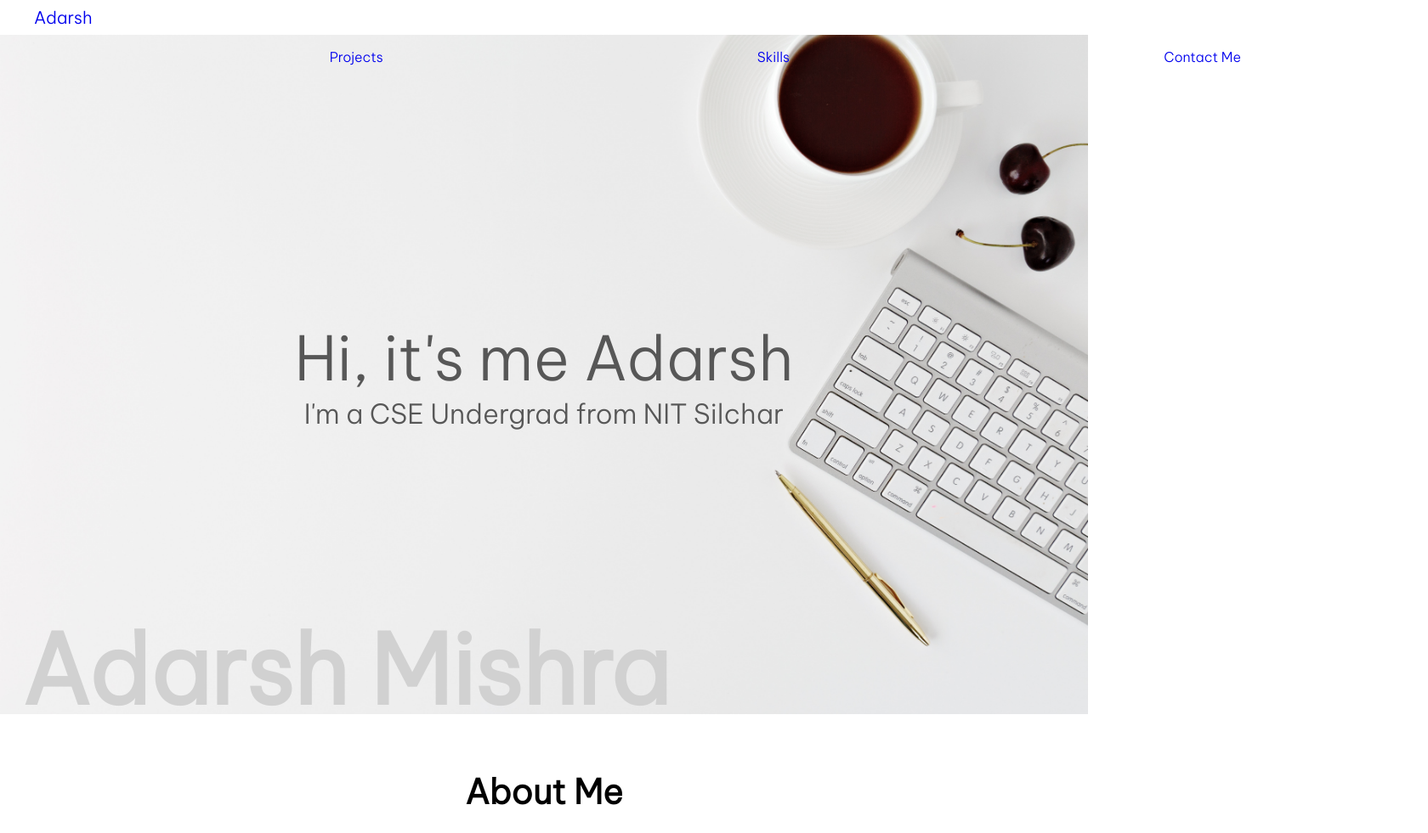
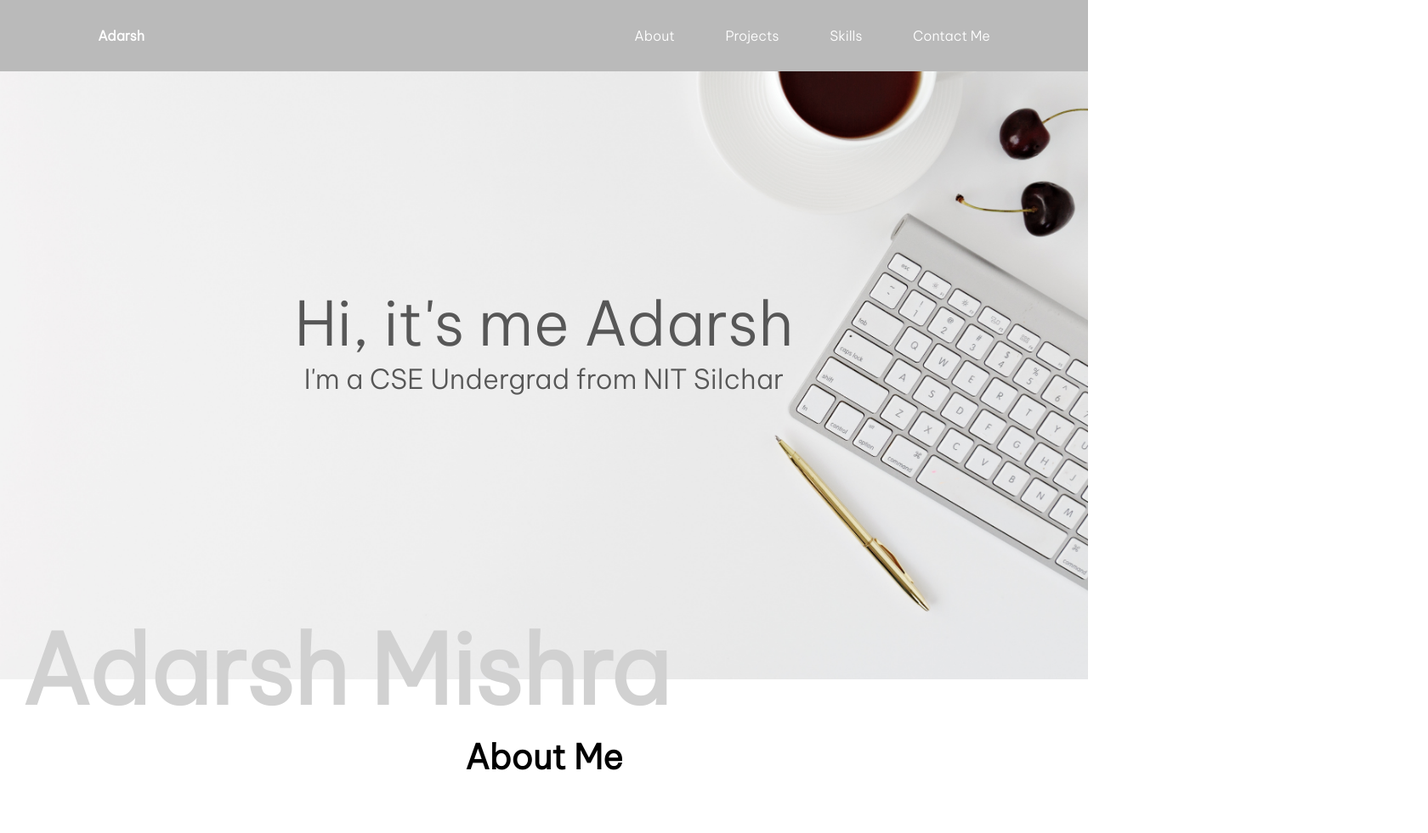
Before and after one commit to yousant/portfolioadarsh, a plain HTML site: page index.html in a window 1280 px wide. Shown: the top 981 px of the page at 85% size, 1680 px wide, since content can reach past the window. Drawn offline with nearby package versions, Linux system fonts and the light colour scheme.

Commit message:
Update styles.css

```diff
--- a/styles.css
+++ b/styles.css
@@ -4,6 +4,7 @@
 * {
     margin: 0;
     padding: 0;
+    box-sizing: border-box;
     scroll-behavior: smooth;
     font-family: "Be Vietnam Pro", sans-serif;
 }
@@ -20,33 +21,35 @@
     margin: 0px auto;
 }
 
+/*
 .navbar {
-    width: 2000px;
+    width: 100vw;
     display: flex;
     justify-content: space-around;
     align-items: center;
     position: absolute;
     z-index: 1;
     padding-top: 1rem;
-    left: -25%;
 
-    /* transform: translate(-15%, -30%); */
+    background-color: rgb(66, 66, 66);
 
-    /* padding-left: 1rem; */
+
 
 }
+
 .logo-text {
-    padding: 0.5rem;
-    margin-left: 2rem;
+    padding : 0.5rem;
+    margin-left: 1rem;
+    align-items:center;
     font-size: 20px;
     color: gray;
 }
 
 .nav-items {
     display: flex;
+
     gap: 5rem;
     padding: 0 4em;
-    /* padding-left: 75%; */
 }
 
 
@@ -62,6 +65,12 @@
 }
 
 
+.navbarScroll.navbarDark {
+    background-color: rgb(66, 66, 66);
+}
+
+
+
 a {
     text-decoration: none;
 }
@@ -69,6 +78,44 @@ a {
 .nav-items div:hover {
     transition: 0.8s;
     font-weight: bold;
+}
+*/
+
+.header{
+    position: fixed;
+    top: 0;
+    left: 0;
+    width: 100%;
+    padding: 2rem 9%;
+    background: rgb(186, 186, 186);
+    display: flex;
+    justify-content: space-between;
+    align-items: center;
+    z-index: 100;
+}
+
+.logo-text{
+    font-size: 1rem;
+    color: white;
+    font-weight: 600;
+}
+.logo-text a {
+    text-decoration: none;
+    color: white;
+}
+
+.navbar a{
+    font-size: 1rem;
+    color: white;
+    font-weight: 500;
+    margin-left: 3.5rem;
+    transition: .3s;
+    text-decoration: none;
+}
+
+.navbar a:hover,
+.navbar a.active{
+    color: rgb(219, 219, 219);
 }
 
 
@@ -229,7 +276,7 @@ a {
 }
 
 #project1 {
-    background-image: url(./images/ecommerce.jpg);
+    background-image: url(./images/news.webp);
 }
 #project2 {
     margin-left: 120px;
@@ -560,7 +607,3 @@ a {
     padding-left: 6%;
     padding-right: 6%; */
 }
-
-.navbarScroll.navbarDark {
-    background-color: rgb(66, 66, 66);
-}
```
